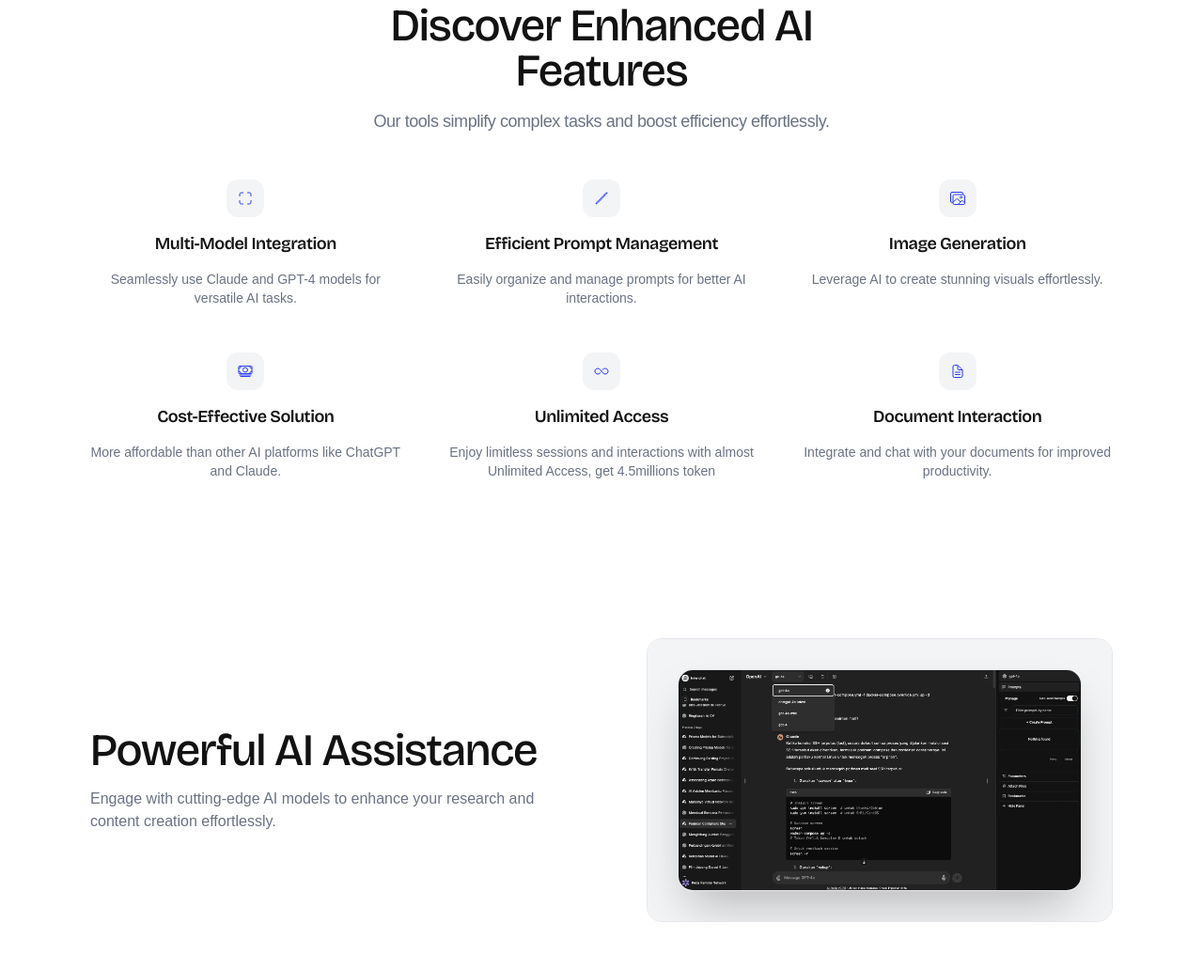
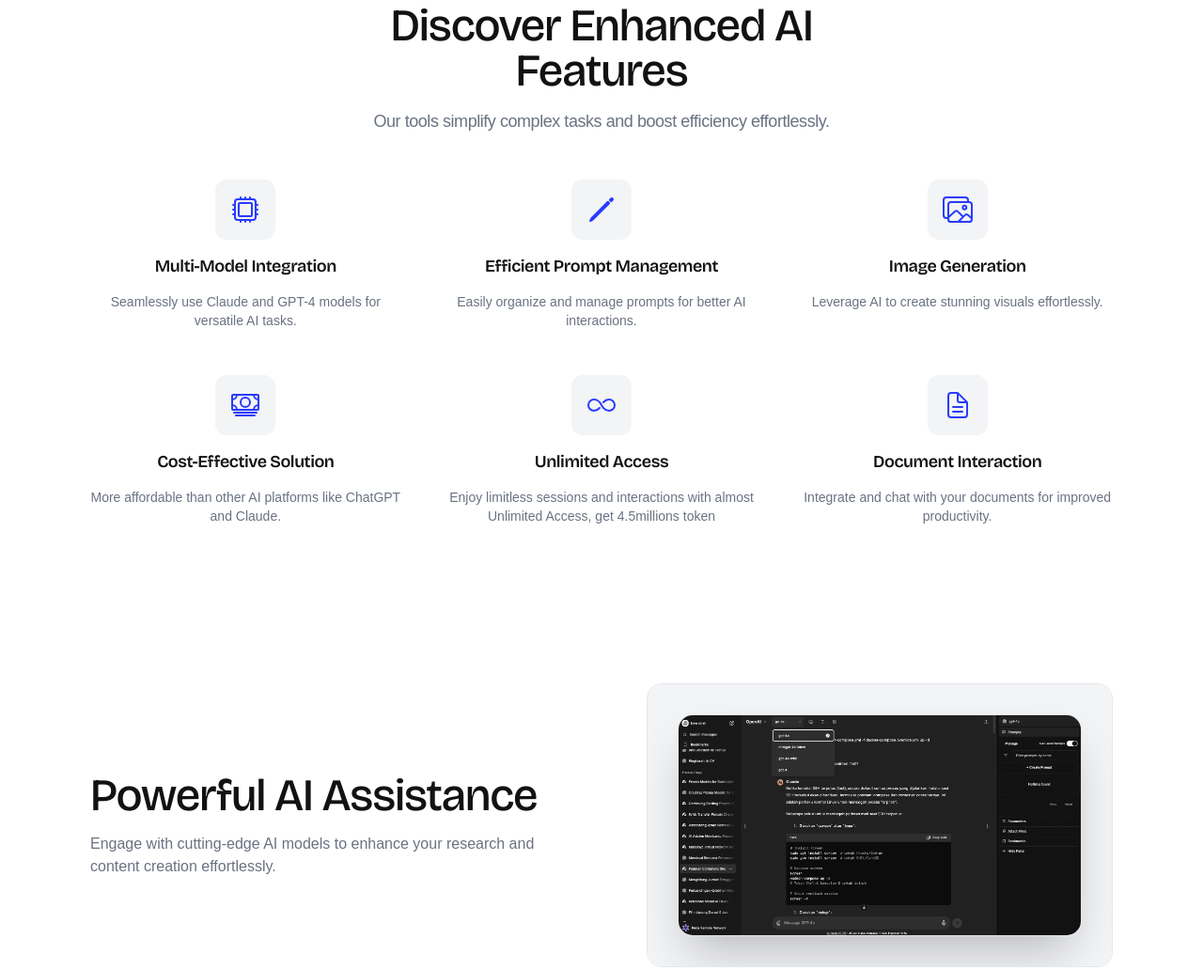
Before and after one commit to kerjaremote-net/aipedia.pro, an Astro site: page / in a window 1280 px wide. Shown: the part 1431-2463 px from the top of the page at 94% size. Built offline with nearby package versions, Linux system fonts and the light colour scheme; Astro itself is replaced by a stand-in of ours; a web font is replaced by a local one.

Commit message:
enhance styling

```diff
--- a/src/components/global/Footer.astro
+++ b/src/components/global/Footer.astro
@@ -1,140 +1,13 @@
 <footer>
   <div
-    class="mx-auto w-full lg:px-24 max-w-7xl md:px-12 items-center px-8 py-24">
-    <div class="grid grid-cols-2 lg:grid-cols-4 items-start gap-x-8 gap-y-24">
+    class="mx-auto w-full lg:px-24 max-w-7xl md:px-12 items-center px-8 py-16">
+    <div class="grid grid-cols-2 lg:grid-cols-4 items-start gap-x-8 gap-y-8">
       <a
         href="/"
         class="xl:col-span-1 text-black inline-flex items-center gap-3">
         <img src="/aipedia-logo.png"  class="h-7 w-auto">
         <span class="font-bold font-display">AI Pedia Pro</span>
       </a>
-<!--
-      <div
-        class="md:grid md:grid-cols-2 xl:grid-cols-4 md:gap-8 text-sm text-gray-400 lg:col-span-3">
-        <div>
-          <h3 class="text-lg text-black font-medium tracking-tight">
-            All pages
-          </h3>
-          <ul
-            role="list"
-            class="mt-4 space-y-1">
-            <li>
-              <a
-                href="/"
-                class="hover:text-black">
-                Home
-              </a>
-            </li>
-            <li>
-              <a
-                href="/faq"
-                class="hover:text-black">
-                FAQ
-              </a>
-            </li>
-            <li>
-              <a
-                href="/terms"
-                class="hover:text-black">
-                Terms
-              </a>
-            </li>
-            <li>
-              <a
-                href="/privacy"
-                class="hover:text-black">
-                Privacy
-              </a>
-            </li>
-            <li>
-              <a
-                href="/signup"
-                class="hover:text-black">
-                Sign up
-              </a>
-            </li>
-            <li>
-              <a
-                href="/signup"
-                class="hover:text-black">
-                Sign In
-              </a>
-            </li>
-          </ul>
-        </div>
-        <div class="mt-12 md:mt-0">
-          <h3 class="text-lg text-black font-medium tracking-tight">
-            Resources
-          </h3>
-          <ul
-            role="list"
-            class="mt-4 space-y-1">
-            <li>
-              <a
-                href="https://github.com/michael-andreuzza/astrosaas"
-                class="hover:text-black">
-                GitHub repo
-              </a>
-            </li>
-          </ul>
-        </div>
-
-        <div>
-          <h3 class="text-lg text-black font-medium tracking-tight">
-            More themes
-          </h3>
-          <ul
-            role="list"
-            class="mt-4 space-y-1">
-            <li>
-              <a
-                href="https://lexingtonthemes.com/"
-                class="hover:text-black">
-                Lexington Themes
-              </a>
-            </li>
-          </ul>
-        </div>
-        <div class="mt-12 md:mt-0">
-          <h3 class="text-lg text-black font-medium tracking-tight">Socials</h3>
-          <ul
-            role="list"
-            class="mt-4 space-y-1">
-            <li>
-              <a
-                href="https://x.com/lexingtonthemes"
-                class="hover:text-black">
-                @lexingtonthemes
-              </a>
-            </li>
-            <li>
-              <a
-                href="https://x.com/Mike_Andreuzza"
-                class="hover:text-black">
-                @Mike_Andreuzza
-              </a>
-            </li>
-          </ul>
-        </div>
-      </div>
     </div>
   </div>
 </footer>
-<footer class="bg-white">
-  <div
-    class="mx-auto w-full lg:px-24 max-w-7xl md:px-12 items-center px-8 py-6">
-    <div class="border-t pt-6 border-gray-200">
-      <p class="text-sm text-neutral-600 lg:col-span-2">
-        © 2024 Lexington Themes. All rights reserved. Lexington Themes is not
-        affiliated with Astro or Tailwind Labs team, nor is it endorsed by or
-        sponsored by this ones. A side project by <a
-          class="text-sm text-black hover:text-accent-400 underline"
-          href="https://michaelandreuzza.com/"
-          >Michael Andreuzza</a
-        > This website was built with Astro &amp; Tailwind. Crafted in Åland Islands,
-        Finland.
-      </p>
-    </div>
-  </div>
-  -->
-</footer>
--- a/src/components/global/Navigation.astro
+++ b/src/components/global/Navigation.astro
@@ -51,7 +51,7 @@
           Faq</a
         >
 
-        <div class="inline-flex items-center gap-2 list-none lg:ml-auto">
+        <div class="inline-flex md:px-3  items-center gap-2 list-none lg:ml-auto">
           <a
             href="https://chat.aipedia.pro"
             class="inline-flex items-center h-8 justify-center px-4 py-2 text-sm font-medium text-black bg-gray-100 rounded-lg group focus:outline-none focus-visible:outline-2 focus-visible:outline-offset-2 hover:bg-gray-50 active:bg-gray-200 active:text-accent-400 focus-visible:outline-black">
--- a/src/components/landing/SectionOne.astro
+++ b/src/components/landing/SectionOne.astro
@@ -17,8 +17,8 @@
           <div class="grid gap-12 grid-cols-1 lg:space-y-0 lg:text-center md:grid-cols-3">
             <div>
               <div>
-                <div class="items-center justify-center text-accent-500 bg-gray-100 rounded-xl flex h-10 w-10 lg:mx-auto">
-                  <ion-icon aria-label="scan outline" class="hydrated md h-4 w-4" name="scan-outline" role="img"></ion-icon>
+                <div class="items-center justify-center text-accent-500 bg-gray-100 rounded-xl flex h-16 w-16 lg:mx-auto">
+                  <ion-icon aria-label="scan outline" class="hydrated md h-8 w-8" name="hardware-chip-outline" role="img"></ion-icon>
                 </div>
                 <p class="mt-4 text-lg font-semibold leading-6 text-black font-display tracking-tight">
                   Multi-Model Integration
@@ -30,8 +30,8 @@
             </div>
             <div>
               <div>
-                <div class="items-center justify-center text-accent-500 bg-gray-100 rounded-xl flex h-10 w-10 lg:mx-auto">
-                  <ion-icon aria-label="scan outline" class="hydrated md h-4 w-4" name="pencil-outline" role="img"></ion-icon>
+                <div class="items-center justify-center text-accent-500 bg-gray-100 rounded-xl flex h-16 w-16 lg:mx-auto">
+                  <ion-icon aria-label="scan outline" class="hydrated md h-8 w-8" name="pencil-outline" role="img"></ion-icon>
                 </div>
                 <p class="mt-4 text-lg font-semibold leading-6 text-black font-display tracking-tight">
                   Efficient Prompt Management
@@ -43,8 +43,8 @@
             </div>
             <div>
               <div>
-                <div class="items-center justify-center text-accent-500 bg-gray-100 rounded-xl flex h-10 w-10 lg:mx-auto">
-                  <ion-icon aria-label="scan outline" class="hydrated md h-4 w-4" name="images-outline" role="img"></ion-icon>
+                <div class="items-center justify-center text-accent-500 bg-gray-100 rounded-xl flex h-16 w-16 lg:mx-auto">
+                  <ion-icon aria-label="scan outline" class="hydrated md h-8 w-8" name="images-outline" role="img"></ion-icon>
                 </div>
                 <p class="mt-4 text-lg font-semibold leading-6 text-black font-display tracking-tight">
                   Image Generation
@@ -56,8 +56,8 @@
             </div>
             <div>
               <div>
-                <div class="items-center justify-center text-accent-500 bg-gray-100 rounded-xl flex h-10 w-10 lg:mx-auto">
-                  <ion-icon aria-label="scan outline" class="hydrated md h-4 w-4" name="cash-outline" role="img"></ion-icon>
+                <div class="items-center justify-center text-accent-500 bg-gray-100 rounded-xl flex h-16 w-16 lg:mx-auto">
+                  <ion-icon aria-label="scan outline" class="hydrated md h-8 w-8" name="cash-outline" role="img"></ion-icon>
                 </div>
                 <p class="mt-4 text-lg font-semibold leading-6 text-black font-display tracking-tight">
                   Cost-Effective Solution
@@ -69,8 +69,8 @@
             </div>
             <div>
               <div>
-                <div class="items-center justify-center text-accent-500 bg-gray-100 rounded-xl flex h-10 w-10 lg:mx-auto">
-                  <ion-icon aria-label="scan outline" class="hydrated md h-4 w-4" name="infinite-outline" role="img"></ion-icon>
+                <div class="items-center justify-center text-accent-500 bg-gray-100 rounded-xl flex h-16 w-16 lg:mx-auto">
+                  <ion-icon aria-label="scan outline" class="hydrated md h-8 w-8" name="infinite-outline" role="img"></ion-icon>
                 </div>
                 <p class="mt-4 text-lg font-semibold leading-6 text-black font-display tracking-tight">
                   Unlimited Access
@@ -82,8 +82,8 @@
             </div>
             <div>
               <div>
-                <div class="items-center justify-center text-accent-500 bg-gray-100 rounded-xl flex h-10 w-10 lg:mx-auto">
-                  <ion-icon aria-label="scan outline" class="hydrated md h-4 w-4" name="document-text-outline" role="img"></ion-icon>
+                <div class="items-center justify-center text-accent-500 bg-gray-100 rounded-xl flex h-16 w-16 lg:mx-auto">
+                  <ion-icon aria-label="scan outline" class="hydrated md h-8 w-8" name="document-text-outline" role="img"></ion-icon>
                 </div>
                 <p class="mt-4 text-lg font-semibold leading-6 text-black font-display tracking-tight">
                   Document Interaction
```
Also changed, not shown: public/aipedia-logo.png.
